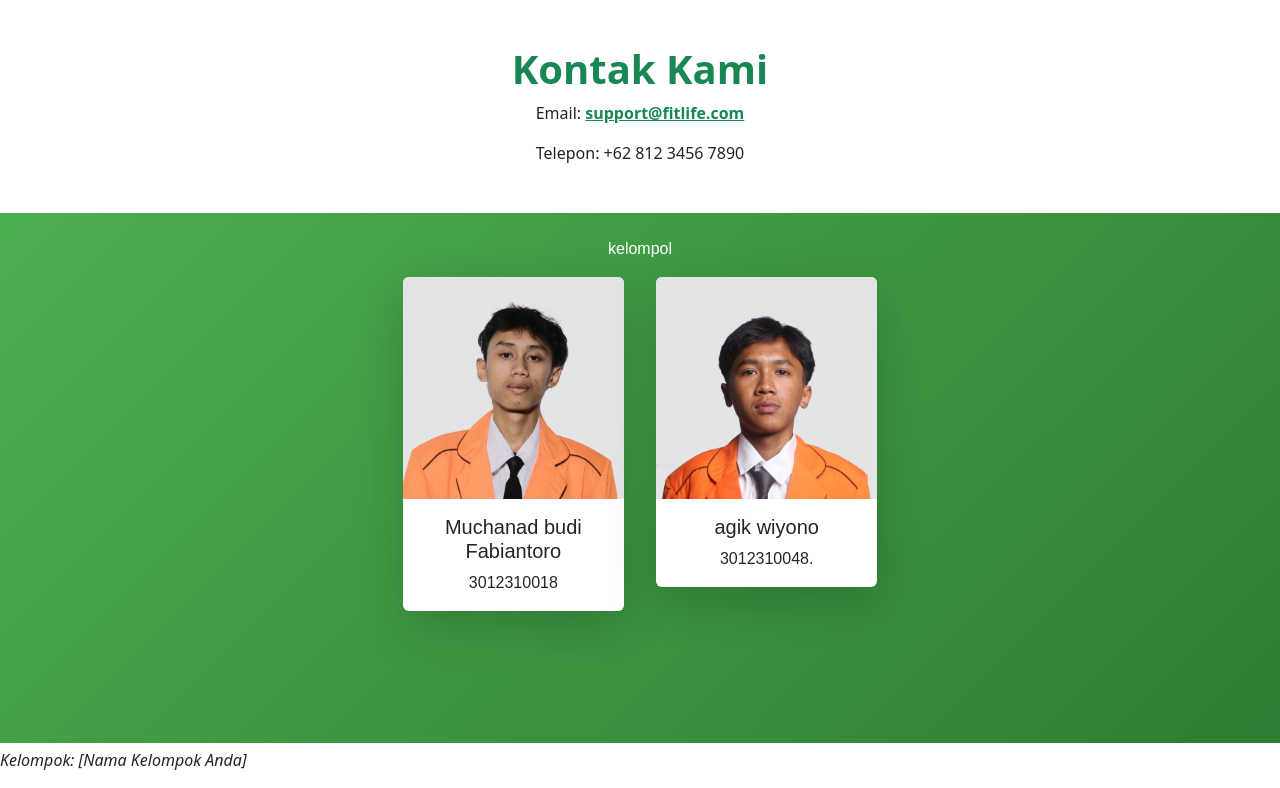
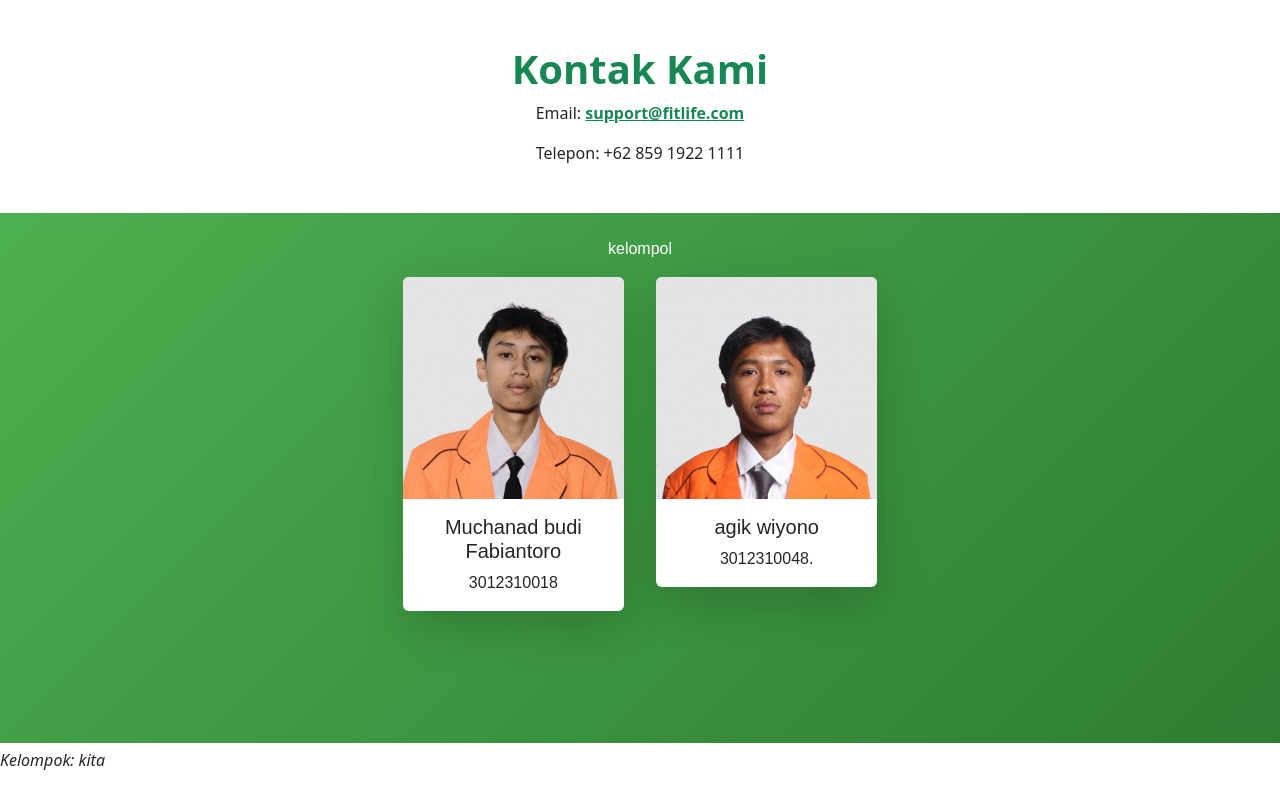
Before and after one commit to fbyaan/Tugas_pemograman_web_3, a plain HTML site: page index.html in a window 1280 px wide. Shown: the part 1851-2639 px from the top of the page. Drawn offline with nearby package versions, Linux system fonts and the light colour scheme.

Commit message:
Update index.html

```diff
--- a/index.html
+++ b/index.html
@@ -142,7 +142,7 @@
         <section id="kontak" class="text-center mb-4">
             <h2 class="text-success" style="font-size: 2.5rem; font-weight: bold;">Kontak Kami</h2>
             <p>Email: <a href="mailto:support@fitlife.com" class="text-success fw-bold">support@fitlife.com</a></p>
-            <p>Telepon: +62 812 3456 7890</p>
+            <p>Telepon: +62 859 1922 1111</p>
         </section>
     </main>
 
@@ -185,7 +185,7 @@
             </a>
         </div>
     </footer>
-    <p style="font-size: 1rem; font-style: italic; margin-top: 5px;">Kelompok: [Nama Kelompok Anda]</p>
+    <p style="font-size: 1rem; font-style: italic; margin-top: 5px;">Kelompok: kita </p>
 
     <script>
         function hitungBMI() {
```
